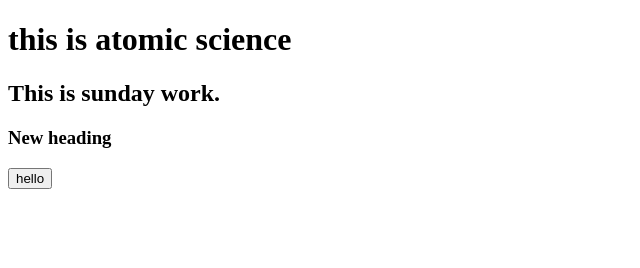
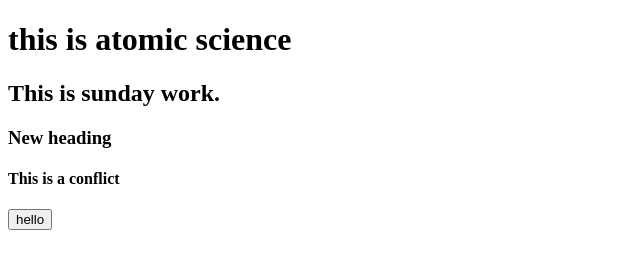
Before and after one commit to Jubayed-02/test-pull-requests, a plain HTML site: page atom.html in a window 1280 px wide. Shown: the whole page, without its empty margins (0-640 px from the left). Drawn offline with Linux system fonts and the light colour scheme.

Commit message:
Adding a conflict

```diff
--- a/atom.html
+++ b/atom.html
@@ -9,6 +9,7 @@
     <h1>this is atomic science</h1>
     <h2>This is sunday work.</h2>
     <h3>New heading</h3>
+    <h4>This is a conflict</h4>
 
     <button>hello </button>
   </body>
```
